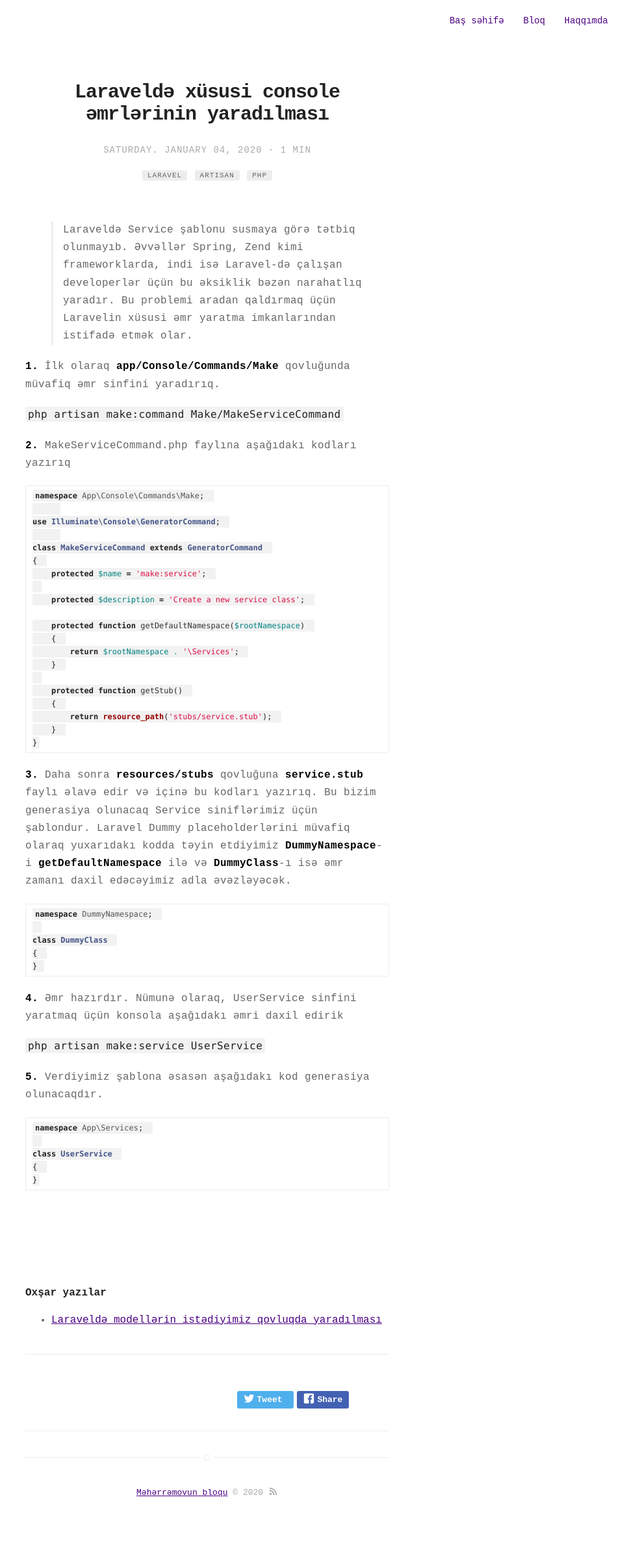
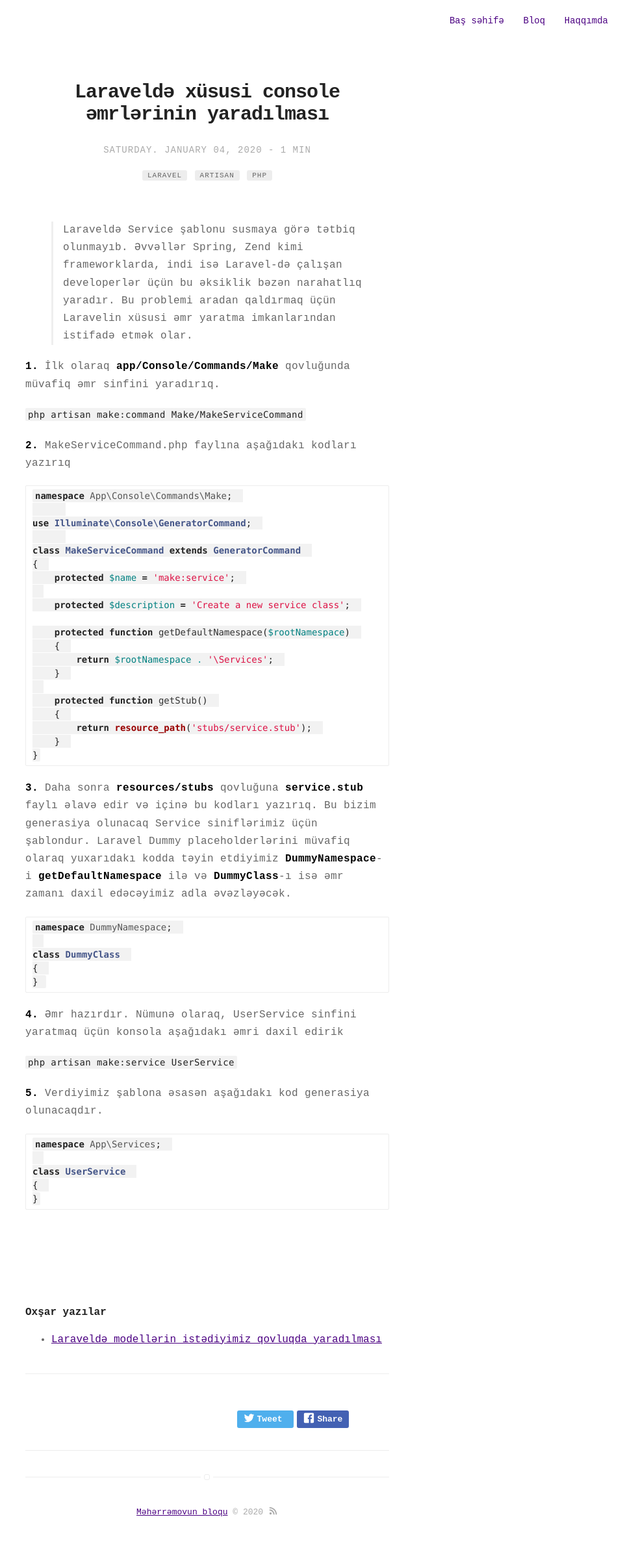
Before and after one commit to Maharramoff/maharramoff.github.io, a Jekyll site: the page built from _posts/2020-01-04-laravelde-xususi-console-emrlerin-yaradilmasi.md, in a window 1280 px wide. Shown: the whole page at 65% size, without its empty margins (321-1280 px from the left). Built offline with Jekyll 4.4.1, drawn with Linux system fonts in a browser that asks for light colours; before the commit the page ends 2365 px from its top, so only the background shows below that.

Commit message:
style(update): code class font size 14px

```diff
--- a/_sass/base/general.sass
+++ b/_sass/base/general.sass
@@ -95,7 +95,7 @@
 tt
     padding: 2px 4px
     font-family: $fontMonospace
-    font-size: inherit
+    font-size: 14px
     line-height: 20px
     background: #f2f2f2
     border-radius: 2px
```
